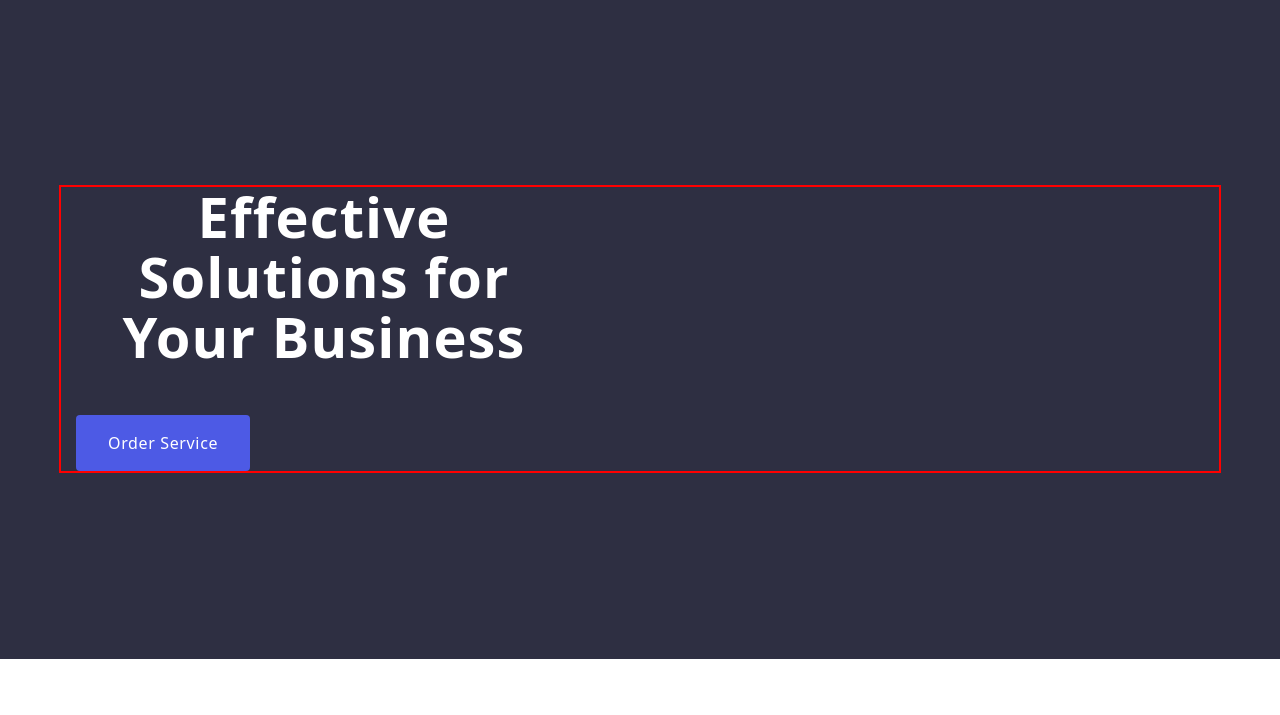
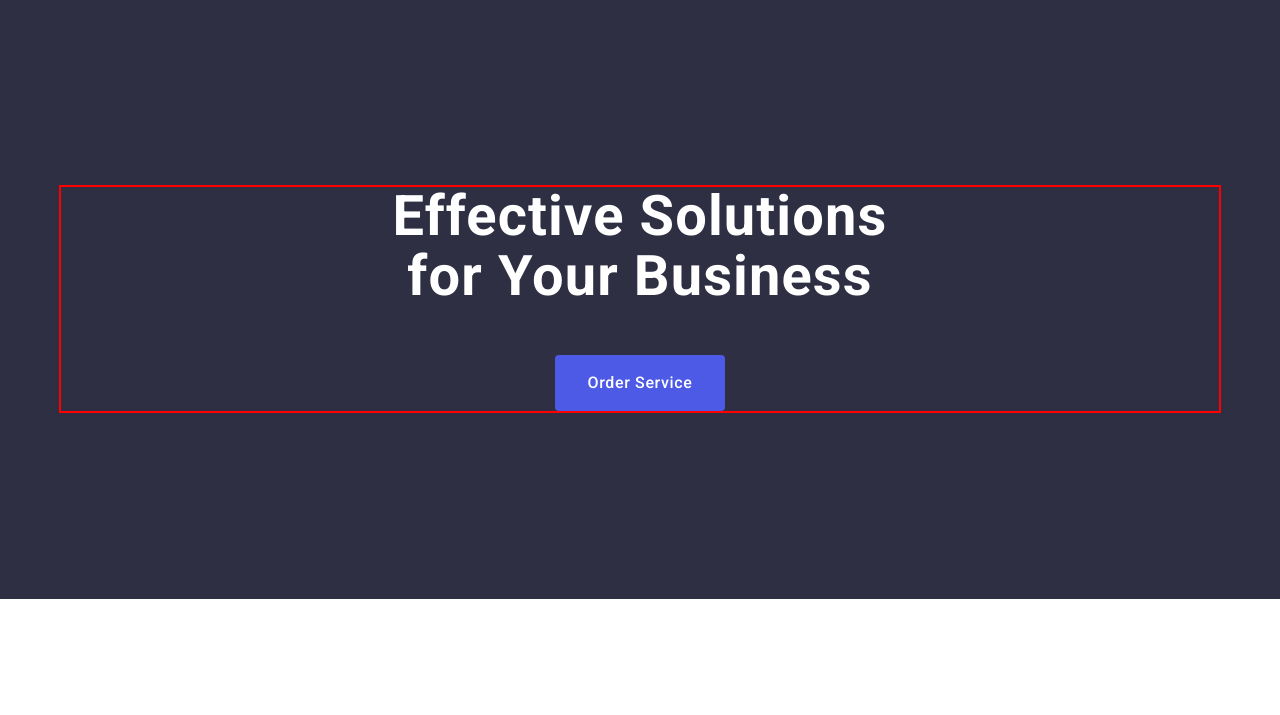
Before and after one commit to DenysFLora/goit-markup-hw-03, a plain HTML site: page index.html in a window 1280 px wide. Shown: the part 74-789 px from the top of the page. Drawn offline with nearby package versions, Linux system fonts and the light colour scheme.

Commit message:
HW#3
by correcting the file to the main page and centering the test in the opener

```diff
--- a/css/styles.css
+++ b/css/styles.css
@@ -148,6 +148,12 @@ text-align: left;
 background-color: #2E2F42;
 padding-bottom: 188px;
 padding-top: 188px;
+}
+
+.opening-title-btn {
+    display: flex;
+    align-items: center;
+    flex-direction: column;
 }
 
 .opening-title {
--- a/index.html
+++ b/index.html
@@ -8,7 +8,6 @@
     <link rel="preconnect" href="https://fonts.googleapis.com">
 <link rel="preconnect" href="https://fonts.gstatic.com" crossorigin>
 <link href="https://fonts.googleapis.com/css2?family=Raleway:wght@700&family=Roboto:wght@400;500;700&display=swap" rel="stylesheet">
-<link rel="stylesheet" href="./css/styles.css">
 <link
 rel="stylesheet"
 href="https://cdnjs.cloudflare.com/ajax/libs/modern-normalize/2.0.0/modern-normalize.min.css"
@@ -16,6 +15,7 @@ integrity="sha512-4xo8blKMVCiXpTaLzQSLSw3KFOVPWhm/TRtuPVc4WG6kUgjH6J03IBuG7JZPkc
 crossorigin="anonymous"
 referrerpolicy="no-referrer"
 />
+<link rel="stylesheet" href="./css/styles.css">
 </head>
 <body>
 
@@ -41,10 +41,10 @@ referrerpolicy="no-referrer"
 
     <main>
         <section class="opening">
-            <div class="container">
-                                    <h1 class="opening-title">Effective Solutions
-                        for Your Business</h1>
-                    <button type="button" class="opening-btn">Order Service</button>
+            <div class="container opening-title-btn">
+                                        <h1 class="opening-title">Effective Solutions
+                            for Your Business</h1>
+                        <button type="button" class="opening-btn">Order Service</button>
             </div>
         </section>
 
```
